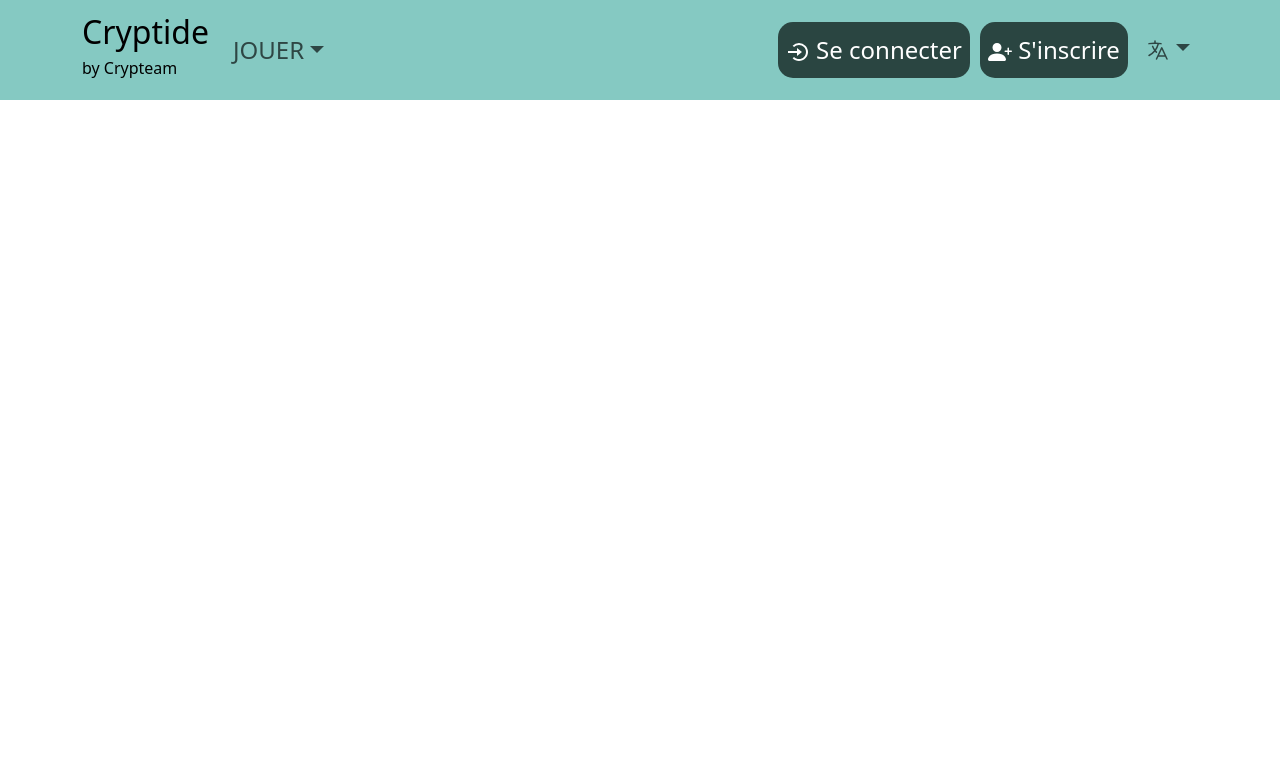
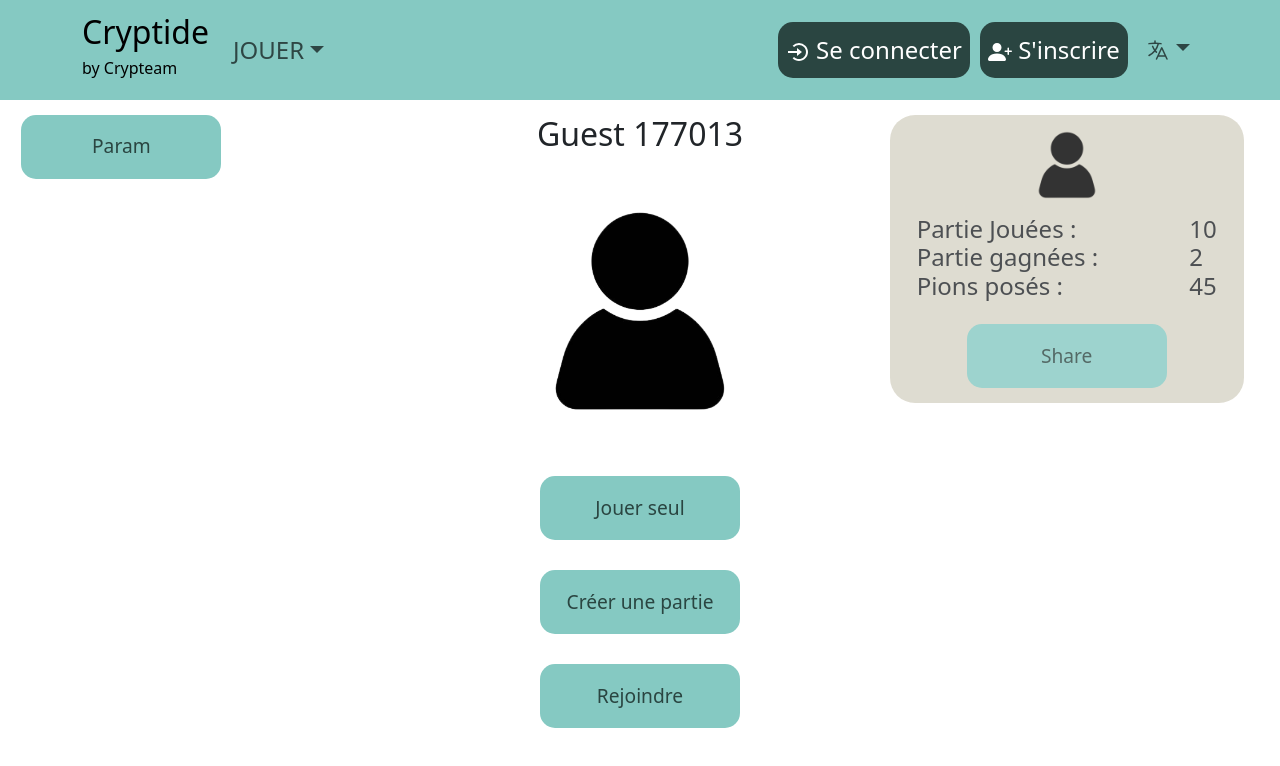
Before and after one commit to PiR194/Cryptid, a React (Create React App) app in the folder cryptide_project/: page /play in a window 1280 px wide. Shown: the top 766 px of the page. Built offline with nearby package versions, Linux system fonts and the light colour scheme.

Commit message:
ajout de la page Play :zap:

```diff
--- a/cryptide_project/src/App.tsx
+++ b/cryptide_project/src/App.tsx
@@ -24,6 +24,7 @@ import 'bootstrap/dist/css/bootstrap.min.css';
 /* Internationnalisation */
 import messagesFr from './Translations/fr.json';
 import messagesEn from './Translations/en.json';
+import Play from './Pages/Play';
 
 const messages = {
   fr: messagesFr,
@@ -60,6 +61,7 @@ function App() {
         <Route path="/jouer" element={<Jouer />} />
         <Route path="/login" element={<Login />} />
         <Route path="/signup" element={<SignUp />} />
+        <Route path="/play" element={<Play/>} />
       </Routes>
     </BrowserRouter>
   </IntlProvider>
--- a/cryptide_project/src/Components/NavBar.tsx
+++ b/cryptide_project/src/Components/NavBar.tsx
@@ -15,7 +15,7 @@ import { HiLanguage } from 'react-icons/hi2';
 import './NavBar.css';
 
 // @ts-ignore
-function AppNavbar({ changeLocale}) {
+function AppNavbar({changeLocale}) {
     return (
         <Navbar expand="lg" className="custom-navbar">
         <Container>
@@ -29,10 +29,10 @@ function AppNavbar({ changeLocale}) {
             <Navbar.Collapse id="basic-navbar-nav">
             <Nav className="me-auto">
                 <NavDropdown title={<span><FormattedMessage id="play"/></span>} className="navbar-title" id="basic-nav-dropdown">
-                    <NavDropdown.Item href="jouer"><FormattedMessage id="play_solo"/> </NavDropdown.Item>
+                    <NavDropdown.Item href="play"><FormattedMessage id="play_solo"/> </NavDropdown.Item>
                     <NavDropdown.Divider />
-                    <NavDropdown.Item href="jouer"><FormattedMessage id="create_room"/> </NavDropdown.Item>
-                    <NavDropdown.Item href="jouer"><FormattedMessage id="join"/> </NavDropdown.Item>
+                    <NavDropdown.Item href="play"><FormattedMessage id="create_room"/> </NavDropdown.Item>
+                    <NavDropdown.Item href="play"><FormattedMessage id="join"/> </NavDropdown.Item>
                 </NavDropdown>
             </Nav>
             <div className='leftdiv'>
--- a/cryptide_project/src/Pages/Home.tsx
+++ b/cryptide_project/src/Pages/Home.tsx
@@ -21,7 +21,7 @@ function Home() {
             <div>
                 <h2><FormattedMessage id="home.jeu.title"/></h2>
                 <p>
-                <FormattedMessage id="home.jeu" />
+                    <FormattedMessage id="home.jeu" />
                 </p>
             </div>
             <div>
--- /dev/null
+++ b/cryptide_project/src/Pages/Play.css
@@ -0,0 +1,89 @@
+
+.MainContainer{
+    flex: 1 1 0;
+    display: flex;
+    flex-direction: row;
+    justify-content:space-around
+}
+
+.MidContainer{
+    display: flex;
+    /* justify-content:center; */
+    align-items:center;
+    flex-direction: column;
+
+    margin-top: 15px;
+    width: 30%;
+}
+
+.MidContainer div h2 {
+    display: flex;
+    justify-content: center;
+}
+/*
+.MidContainer div {
+    display: flex;
+    justify-content: center;
+    flex-direction: column;
+} */
+
+.leftContainer{
+    width: 30%;
+}
+
+.rightContainer{
+    width: 30%;
+}
+
+.LeaderBoardiv{
+    background-color: #D7D4C6;
+    opacity: 80%;
+    border-radius: 25px;
+
+    display: flex;
+    align-items: center;
+    flex-direction: column;
+
+    margin: 15px;
+}
+
+
+.textBoard{
+    display: flex;
+    flex-wrap: column;
+    justify-content: space-between;
+    width: 300px;
+}
+
+/* .textBoard div{
+    display: flex;
+    flex-direction:column-reverse;
+    justify-content:space-between
+} */
+
+/* .textBoard div:nth-child(2){
+    display: flex;
+    justify-content: end;
+} */
+
+/**Button**/
+.buttonGroupVertical{
+    display: flex;
+    justify-content:center;
+    align-items:center;
+    flex-direction: column;
+}
+
+.ButtonNav{
+    margin: 15px 0;
+    width:200px;
+    height: 8vh;
+
+
+    background-color: #85C9C2;
+    color: #2A4541;
+    border-radius: 15px;
+    border-width: 0;
+
+    font-size:larger;
+}
--- /dev/null
+++ b/cryptide_project/src/Pages/Play.tsx
@@ -0,0 +1,71 @@
+import React from 'react';
+import './Play.css';
+
+import Person from '../res/img/Person.png';
+import { Link } from 'react-router-dom';
+
+function Play() {
+    return (
+
+        <div className="MainContainer">
+            <div className="leftContainer">
+                <button className='ButtonNav'>
+                    Param
+                </button>
+            </div>
+            <div className="MidContainer">
+                <div>
+                    <h2>
+                        Guest 177013
+                    </h2>
+                    <img src={Person}
+                            height='300'
+                            width='300'
+                            alt="Person"
+                            />
+                </div>
+                <div className='buttonGroupVertical'>
+                    <Link to="/">
+                        <button className="ButtonNav"> Jouer seul </button>
+                    </Link>
+                    <Link to="/">
+                        <button className="ButtonNav"> Créer une partie </button>
+                    </Link>
+                    <Link to="/">
+                        <button className="ButtonNav"> Rejoindre </button>
+                    </Link>
+                </div>
+            </div>
+            <div className='rightContainer'>
+                <div className='LeaderBoardiv'>
+                    <img src={Person}
+                                height='100'
+                                width='100'
+                                alt="Person2"
+                                />
+                    <div className='textBoard'>
+                        <div>
+                            <h4>
+                                Partie Jouées : <br/>
+                                Partie gagnées : <br/>
+                                Pions posés : <br/>
+                            </h4>
+                        </div>
+                        <div>
+                            <h4>
+                                10 <br/>
+                                2 <br/>
+                                45 <br/>
+                            </h4>
+                        </div>
+                    </div>
+                    <button className='ButtonNav'>
+                        Share
+                    </button>
+                </div>
+            </div>
+        </div>
+    );
+}
+
+export default Play;
--- /dev/null
+++ b/cryptide_project/src/react-app-env.d.tsx
@@ -0,0 +1,4 @@
+declare module "*.png";
+declare module "*.svg";
+declare module "*.jpeg";
+declare module "*.jpg";
```
Also changed, not shown: cryptide_project/src/res/img/Person.png (added).
